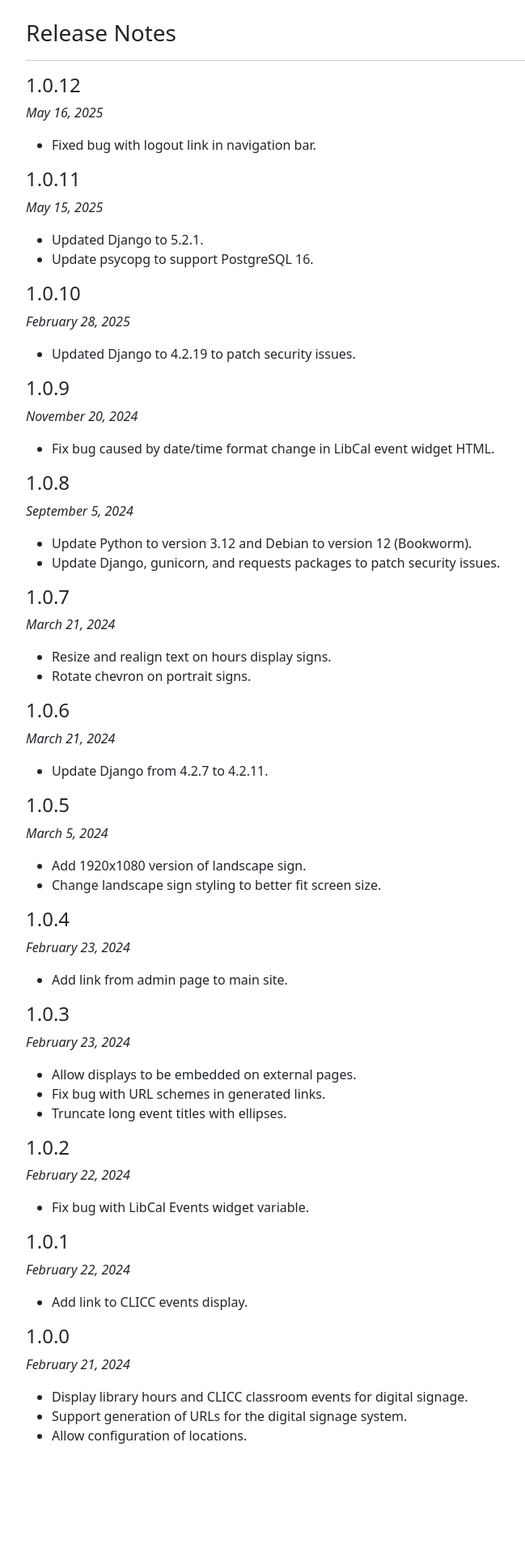
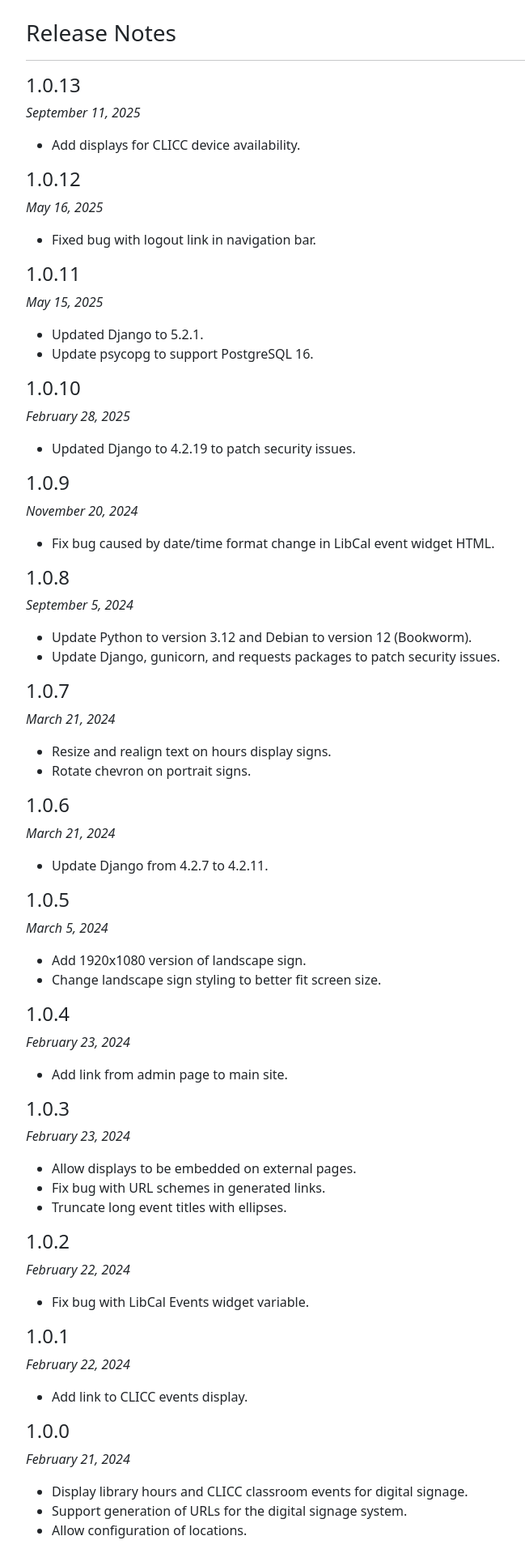
Before and after one commit to UCLALibrary/digital-signage-hours, a Django app: page /release_notes/ in a window 1280 px wide. Shown: the part 46-1964 px from the top of the page at 81% size, without its empty margins (50-699 px from the left). Before the commit the page ends 1829 px from the top, so only its background shows below. Run offline with Django 4.2, Linux system fonts and the light colour scheme; the visitor is signed in with stand-in values (Sample User, id 1); parts of the project's set-up code (start-up, migrations or seed data) failed here and were passed over; some libraries are stand-ins or nearby versions.

Commit message:
release notes and tag bump for deployment

```diff
--- a/charts/prod-signage-values.yaml
+++ b/charts/prod-signage-values.yaml
@@ -6,7 +6,7 @@ replicaCount: 1
 
 image:
   repository: uclalibrary/digital-signage-hours
-  tag: v1.0.12
+  tag: v1.0.13
   pullPolicy: Always
 
 nameOverride: ""
--- a/signs/templates/signs/release_notes.html
+++ b/signs/templates/signs/release_notes.html
@@ -3,6 +3,12 @@
 {% block content %}
 <h3>Release Notes</h3>
 <hr/>
+<h4>1.0.13</h4>
+<p><i>September 11, 2025</i></p>
+<ul>
+    <li>Add displays for CLICC device availability.</li>
+</ul>
+
 <h4>1.0.12</h4>
 <p><i>May 16, 2025</i></p>
 <ul>
```
